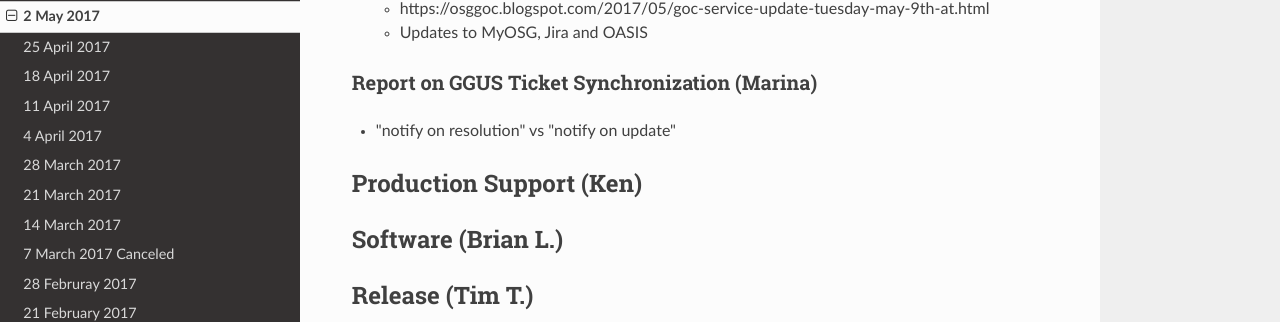
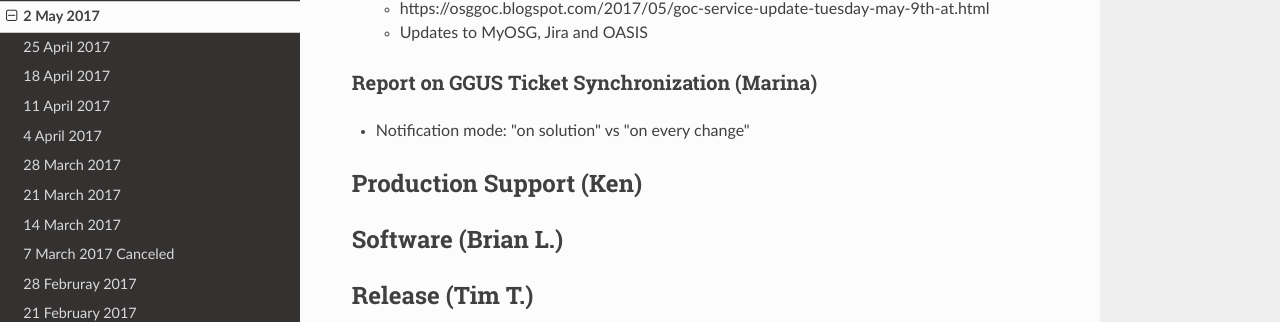
Before and after one commit to zsshah/production, an MkDocs documentation site: the page built from docs/WeeklyMinutes/02May2017.md, in a window 1280 px wide and 900 px high, scrolled down 2036 px. Shown: the part 178-500 px from the top of the window. Built offline with MkDocs 1.6.1, drawn with Linux system fonts in a browser that asks for light colours; nearby versions of some CDN libraries; old or Windows-style settings are respelled for this version of MkDocs.

Commit message:
updated working on GGUS notification

```diff
--- a/docs/WeeklyMinutes/02May2017.md
+++ b/docs/WeeklyMinutes/02May2017.md
@@ -40,7 +40,7 @@
       * Updates to MyOSG, Jira and OASIS
 
 ### Report on GGUS Ticket Synchronization (Marina)
-   * "notify on resolution" vs "notify on update"
+   * Notification mode: "on solution" vs "on every change"
 
 ## Production Support (Ken)
 
```
